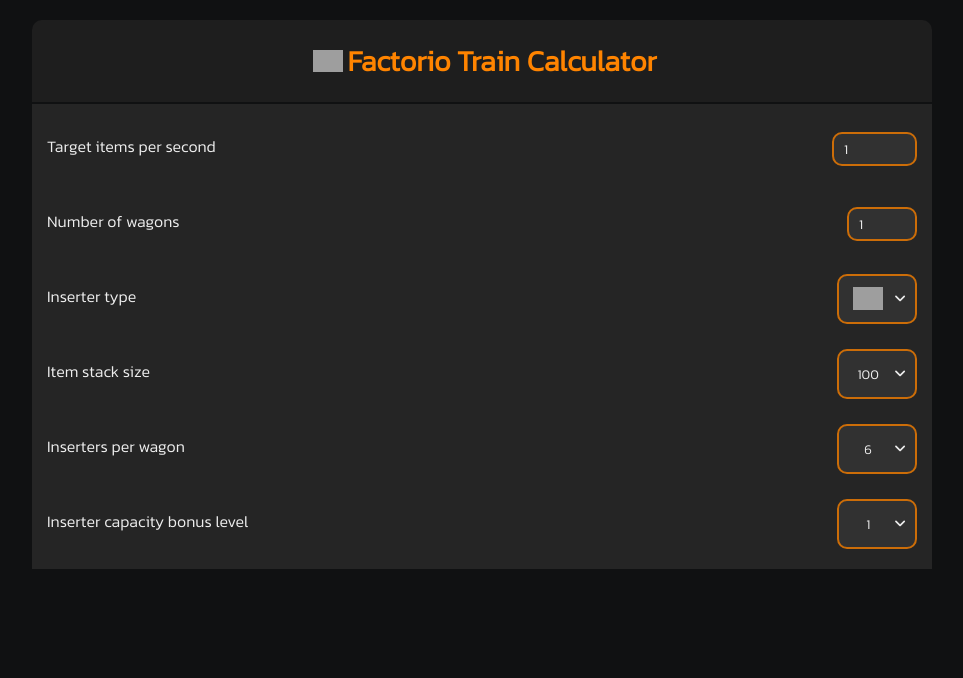
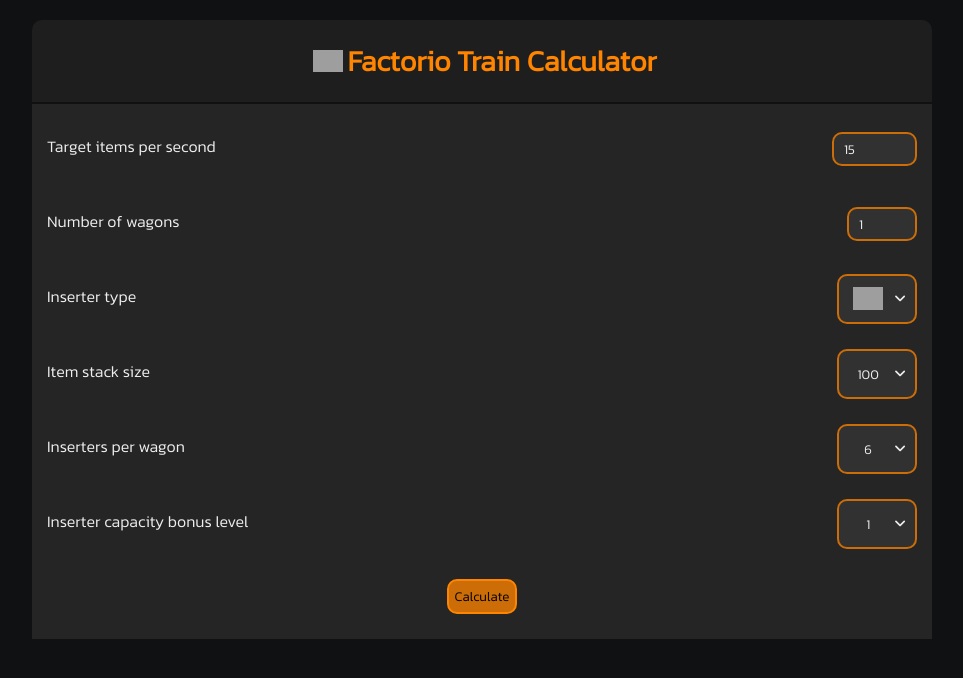
Before and after one commit to Artur-Lepczynski/Factorio-Train-Calculator, a React (Create React App) app: page / in a window 1280 px wide. Shown: the top 678 px of the page, without its empty margins (158-1121 px from the left). Built offline with nearby package versions, Linux system fonts and the light colour scheme; grey boxes are pictures that could not be loaded.

Commit message:
added correct result calculation

```diff
--- /dev/null
+++ b/src/components/UI/Button.module.css
@@ -0,0 +1,33 @@
+.button{
+  min-height: 35px;
+  border: 2px solid var(--accent-2);
+  border-radius: 10px;
+
+  color: black;
+  background-color: var(--accent-1);
+  font-family: Kanit, sans-serif;
+}
+
+.button:hover{
+  background-color: var(--accent-2);
+  cursor: pointer;
+  outline: none;
+}
+
+.button:active{
+  transform: scale(0.95);
+}
+
+.button:disabled{
+  cursor: not-allowed;
+  background-color: gray;
+  border-color: lightgray;
+}
+
+.button:disabled:hover{
+  background-color: gray;
+}
+
+.button:disabled:active{
+  transform: none;
+}
--- /dev/null
+++ b/src/components/UI/Button.tsx
@@ -0,0 +1,22 @@
+import { ReactNode } from "react";
+import style from "./Button.module.css";
+
+interface ButtonProps {
+  children: ReactNode;
+  onClick: () => void;
+  className?: string;
+  disabled?: boolean;
+}
+
+export default function Button(props: ButtonProps) {
+  return (
+    <button
+      type="button"
+      className={`${style.button} ${props.className}`}
+      onClick={props.onClick}
+      disabled={props.disabled}
+    >
+      {props.children}
+    </button>
+  );
+}
--- a/src/components/UI/Dropdown.tsx
+++ b/src/components/UI/Dropdown.tsx
@@ -28,7 +28,7 @@
   );
 
   useEffect(() => {
-    const optionItem = props.options.find((item) => props.value === item.id);
+    const optionItem = props.options.find((item) => ""+props.value === item.id);
     if (props.optionsType === "string") {
       setCurrentOption(optionItem?.name || "Invalid value");
     } else if (props.optionsType === "icon") {
--- a/src/components/form/Form.module.css
+++ b/src/components/form/Form.module.css
@@ -1,6 +1,12 @@
 .wrapper{
   width: 100%;
   padding: 5px;
+  border-bottom: 2px solid var(--background-1);
   box-sizing: border-box;
   background-color: var(--background-3)
 }
+
+.button{
+  display: block;
+  margin: 20px auto;
+}
--- a/src/components/form/Form.tsx
+++ b/src/components/form/Form.tsx
@@ -1,16 +1,17 @@
-import { useState } from "react";
+import { useEffect, useState } from "react";
 import style from "./Form.module.css";
 import FormItem from "./FormItem";
 
 import formData from "../../data/formData.json";
+import Button from "../UI/Button";
 
 interface FormData {
   target: number | string;
   wagons: number | string;
-  inserter: string;
-  stackSize: string;
-  inserterNumber: string;
-  capacityBonus: string;
+  inserter: number;
+  stackSize: number;
+  inserterNumber: number;
+  capacityBonus: number;
 }
 
 export type formDataTypes =
@@ -19,17 +20,19 @@
   | "inserter"
   | "stackSize"
   | "inserterNumber"
-  | "capacityBonus"
+  | "capacityBonus";
 
 export default function Form() {
   const [formInputData, setFormInputData] = useState<FormData>({
-    target: 1,
+    target: 15,
     wagons: 1,
-    inserter: "1",
-    stackSize: "100",
-    inserterNumber: "6",
-    capacityBonus: "1"
+    inserter: 1,
+    stackSize: 100,
+    inserterNumber: 6,
+    capacityBonus: 1,
   });
+
+  const [formIsValid, setFormIsValid] = useState<boolean>(true);
 
   function handleFromDataChange(type: formDataTypes, value: number | string) {
     setFormInputData((previous) => {
@@ -39,9 +42,54 @@
 
       return {
         ...previous,
-        [type]: value,
+        [type]: +value,
       };
     });
+  }
+
+  useEffect(()=>{
+    if(typeof formInputData.target === "string" || typeof formInputData.wagons === "string"){
+      setFormIsValid(false);
+    }else{
+      if(formInputData.target < 0 || formInputData.target > 1000 || formInputData.wagons < 0 || formInputData.wagons > 12){
+        setFormIsValid(false);
+      }else{
+        setFormIsValid(true);
+      }
+    }
+  }, [formInputData])
+
+  function handleCalculate() {
+    if(formIsValid){
+      const itemQuantity = 40 * +formInputData.wagons * formInputData.stackSize;
+      const inserterSpeed = formData.inserterBaselineSpeed[formInputData.inserter - 1].speed;
+
+      let handStackSize: number;
+      if(formInputData.inserter <= 3){
+        if(formInputData.capacityBonus === 1) handStackSize = 1;
+        else if(formInputData.capacityBonus < 7) handStackSize = 2;
+        else handStackSize = 3;
+      }else{
+        if(formInputData.capacityBonus < 5) handStackSize = 2 + formInputData.capacityBonus;
+        else handStackSize = 6 + (formInputData.capacityBonus - 4) * 2;
+      }
+      if(handStackSize > formInputData.stackSize) handStackSize = formInputData.stackSize;
+
+      const itemsPerSecond = inserterSpeed * handStackSize * formInputData.inserterNumber;
+      const loadTime = itemQuantity / itemsPerSecond;
+
+      const supportTime = itemQuantity / +formInputData.target;
+      const travelTime = supportTime - loadTime * 2;
+
+
+      console.log("items total:", itemQuantity);
+      console.log("items unloaded per second:", itemsPerSecond);
+      console.log("time to unload:", loadTime);
+
+      console.log("time with resources (support time):", supportTime);
+      console.log("time to travel (2 ways):", travelTime);
+    }
+
   }
 
   return (
@@ -92,6 +140,9 @@
         dropdownType="string"
         options={formData.inserterCapacityBonusLevel}
       />
+      <Button className={style.button} onClick={handleCalculate} disabled={!formIsValid}>
+        Calculate
+      </Button>
     </div>
   );
 }
--- a/src/components/form/FormItem.module.css
+++ b/src/components/form/FormItem.module.css
@@ -22,7 +22,7 @@
   font-family: Kanit, sans-serif;
 }
 
-.form-item input:focus{
+.form-item input:focus, .form-item input:hover{
   outline: none;
   border-color: var(--accent-2);
 }
--- a/src/data/formData.json
+++ b/src/data/formData.json
@@ -43,5 +43,12 @@
     {"id": "5", "name": "5"},
     {"id": "6", "name": "6"},
     {"id": "7", "name": "7"}
+  ],
+  "inserterBaselineSpeed": [
+    {"id": "1", "speed": 0.6},
+    {"id": "2", "speed": 0.83},
+    {"id": "3", "speed": 2.31},
+    {"id": "4", "speed": 2.31}
+
   ]
 }
```
